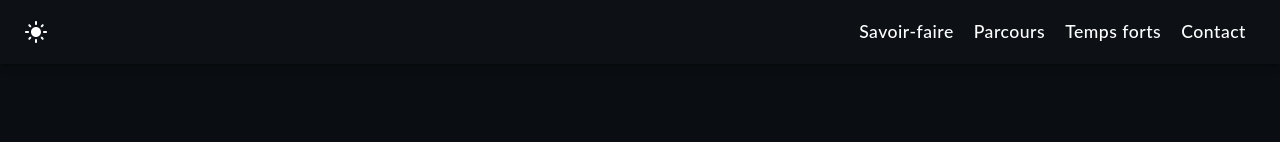
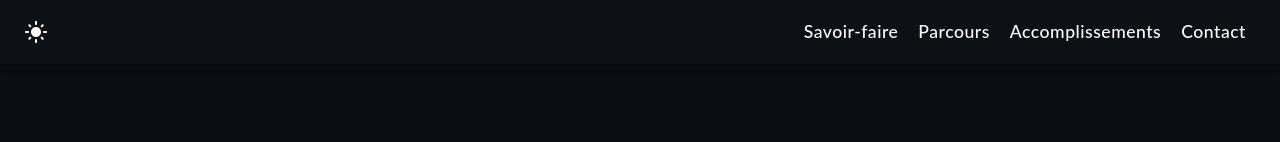
Before and after one commit to matthieukoroma/website, a React (Create React App) app: page / in a window 1280 px wide. Shown: the top 142 px of the page. Built offline with nearby package versions, Linux system fonts and the light colour scheme.

Commit message:
edit navigation

```diff
--- a/src/components/Navigation.tsx
+++ b/src/components/Navigation.tsx
@@ -17,7 +17,7 @@ import MenuIcon from '@mui/icons-material/Menu';
 import Toolbar from '@mui/material/Toolbar';
 
 const drawerWidth = 240;
-const navItems = [['Savoir-faire', 'expertise'], ['Parcours', 'history'], ['Temps forts', 'projects'], ['Contact', 'contact']];
+const navItems = [['Savoir-faire', 'expertise'], ['Parcours', 'history'], ['Accomplissements', 'projects'], ['Contact', 'contact']];
 
 function Navigation({parentToChild, modeChange}: any) {
 
```
Also changed, not shown: 6 other files (tests, documents, lock files or other folders).
